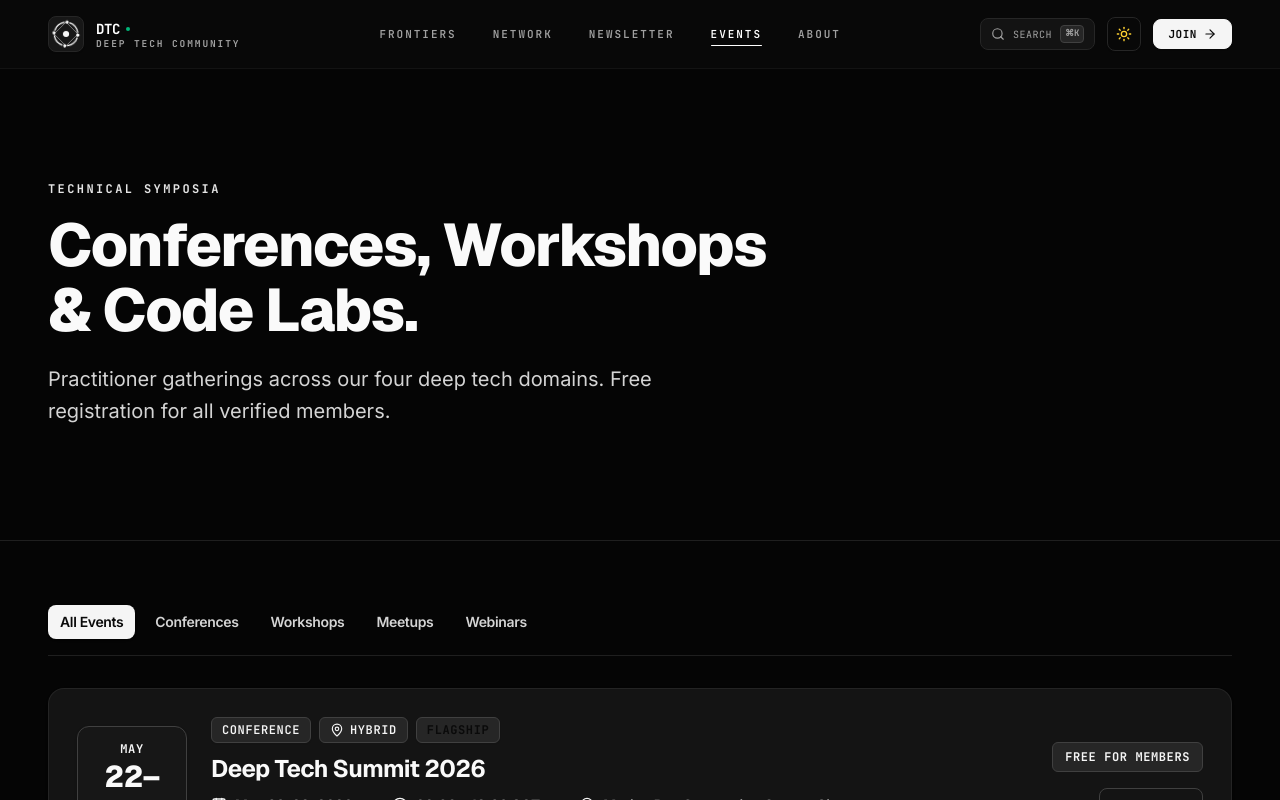
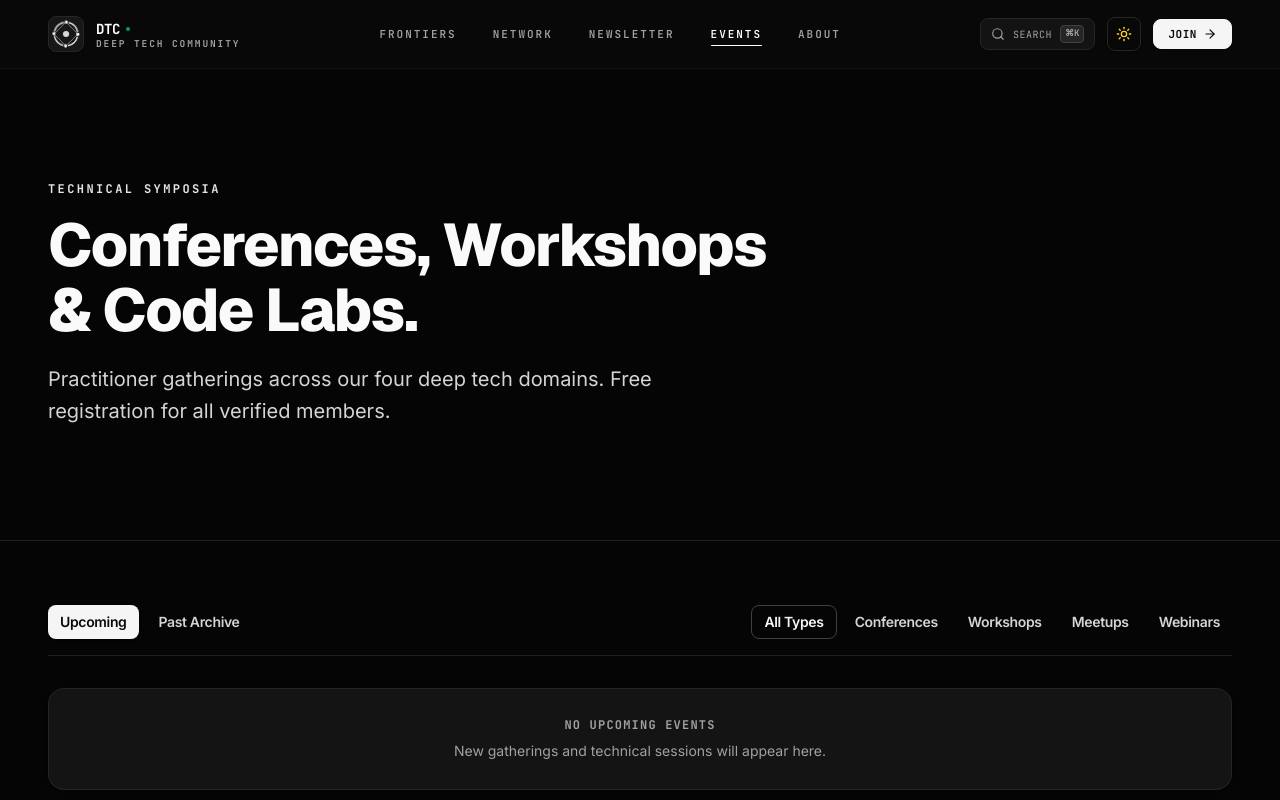
Before and after one commit to Shivammishra0001/deep-tech-community, a Next.js app: page /events in a window 1280 px wide. Shown: the top 800 px of the page. Built offline with nearby package versions, Linux system fonts and the light colour scheme.

Commit message:
fix(content): execute PROMPT 05 content & data integrity cleanup across active taxonomy, stats, events, and pages

```diff
--- a/src/app/about/page.tsx
+++ b/src/app/about/page.tsx
@@ -25,7 +25,7 @@ export default function AboutPage() {
                 A Community, Not a Social Feed.
               </h1>
               <p className="mt-5 max-w-xl text-[16px] leading-relaxed text-neutral-600 dark:text-neutral-400">
-                Deep Tech Community began in 2023 as a fourteen-person meetup in Bengaluru. It is now a 12,400-member enterprise network across 38 countries — member-run, free to join, and strictly focused on scientific and engineering rigor.
+                Deep Tech Community began in 2023 as a fourteen-person meetup in Bengaluru. It is now a practitioner-led network across regional hubs — member-run, free to join, and strictly focused on scientific and engineering rigor.
               </p>
             </div>
             <div className="relative overflow-hidden rounded-lg border border-neutral-300 dark:border-neutral-700">
@@ -100,7 +100,7 @@ export default function AboutPage() {
               text: "Chapters run in-person, in local time, with local organisers — connected to a worldwide network.",
               icon: Radio,
               animClass: "animate-icon-space",
-              badge: "38 CHAPTERS WORLDWIDE",
+              badge: "REGIONAL CHAPTERS",
             },
           ].map((p) => {
             const Icon = p.icon;
@@ -138,7 +138,7 @@ export default function AboutPage() {
           <SectionHeading
             eyebrow="Leadership & Operations"
             title="Core Team & Track Leads"
-            description="Supported by over 140 volunteer chapter organizers, lab leads, and peer reviewers worldwide."
+            description="Supported by volunteer chapter organizers, lab leads, and peer reviewers across our regional hubs."
           />
           <div className="grid gap-4 sm:grid-cols-2 lg:grid-cols-3">
             {TEAM.map((t) => (
--- a/src/app/chapters/page.tsx
+++ b/src/app/chapters/page.tsx
@@ -78,7 +78,7 @@ export function RegionalMapSchematic() {
               INDIA [IN]
             </text>
             <text x="14" y="2" className="fill-neutral-500 font-mono text-[9px]">
-              4,200 Members
+              Active Chapter Node
             </text>
           </g>
 
@@ -91,7 +91,7 @@ export function RegionalMapSchematic() {
               MALAYSIA [MY]
             </text>
             <text x="12" y="4" className="fill-neutral-500 font-mono text-[9px]">
-              1,100 Members
+              Active Chapter Node
             </text>
           </g>
 
@@ -104,7 +104,7 @@ export function RegionalMapSchematic() {
               SINGAPORE [SG]
             </text>
             <text x="12" y="26" className="fill-neutral-500 font-mono text-[9px]">
-              1,800 Members
+              APAC Regional Hub
             </text>
           </g>
         </svg>
@@ -145,7 +145,7 @@ export default function ChaptersPage() {
                 <div className="mt-5 space-y-2 border-t border-neutral-100 pt-4 font-sans text-xs sm:text-sm font-medium text-neutral-700 dark:border-neutral-800 dark:text-neutral-300">
                   <p className="flex items-center gap-2">
                     <Users className="size-4 text-neutral-900 dark:text-neutral-100" aria-hidden />
-                    {c.members.toLocaleString()} Members · Est. {c.founded}
+                    Regional Chapter · Est. {c.founded}
                   </p>
                   <p className="flex items-center gap-2 truncate">
                     <Calendar className="size-4 text-neutral-900 dark:text-neutral-100" aria-hidden />
--- a/src/app/community/page.tsx
+++ b/src/app/community/page.tsx
@@ -177,7 +177,7 @@ function Composer({ onPublished }: { onPublished: (p: Post) => void }) {
               <option value="ai">Artificial Intelligence</option>
               <option value="quantum">Quantum Computing</option>
               <option value="cybersecurity">Cybersecurity</option>
-              <option value="space">Space Technology</option>
+              <option value="governance">AI Governance</option>
             </Select>
           </div>
         </div>
@@ -470,7 +470,7 @@ export default function CommunityPage() {
                 { v: "ai", l: "AI" },
                 { v: "quantum", l: "QUANTUM" },
                 { v: "cybersecurity", l: "CYBER" },
-                { v: "space", l: "SPACE" },
+                { v: "governance", l: "GOVERNANCE" },
               ].map((d) => (
                 <Button
                   key={d.v}
--- a/src/app/events/page.tsx
+++ b/src/app/events/page.tsx
@@ -4,10 +4,10 @@ import { useState } from "react";
 import Link from "next/link";
 import { ArrowRight, MapPin, Radio, Calendar, Clock } from "lucide-react";
 import { Container, PageHero, DomainBadge, Button, Card, Badge } from "@/components/ui";
-import { EVENTS, type EventType } from "@/data/events";
+import { EVENTS, isUpcomingEvent, type EventType } from "@/data/events";
 
 const FILTERS: { label: string; value: EventType | "all" }[] = [
-  { label: "All Events", value: "all" },
+  { label: "All Types", value: "all" },
   { label: "Conferences", value: "Conference" },
   { label: "Workshops", value: "Workshop" },
   { label: "Meetups", value: "Meetup" },
@@ -15,8 +15,14 @@ const FILTERS: { label: string; value: EventType | "all" }[] = [
 ];
 
 export default function EventsPage() {
+  const [timeTab, setTimeTab] = useState<"upcoming" | "past">("upcoming");
   const [filter, setFilter] = useState<EventType | "all">("all");
-  const filtered = filter === "all" ? EVENTS : EVENTS.filter((e) => e.type === filter);
+
+  const timeFiltered = EVENTS.filter((e) =>
+    timeTab === "upcoming" ? isUpcomingEvent(e.date) : !isUpcomingEvent(e.date)
+  );
+
+  const filtered = filter === "all" ? timeFiltered : timeFiltered.filter((e) => e.type === filter);
 
   return (
     <>
@@ -26,21 +32,51 @@ export default function EventsPage() {
         description="Practitioner gatherings across our four deep tech domains. Free registration for all verified members."
       />
       <Container className="py-16">
-        <div role="group" aria-label="Filter by event type" className="flex flex-wrap gap-2 border-b border-neutral-200/80 pb-4 dark:border-neutral-800/80">
-          {FILTERS.map((f) => (
+        <div className="flex flex-wrap items-center justify-between gap-4 border-b border-neutral-200/80 pb-4 dark:border-neutral-800/80">
+          <div className="flex gap-2">
             <Button
-              key={f.value}
-              onClick={() => setFilter(f.value)}
-              variant={filter === f.value ? "primary" : "ghost"}
+              onClick={() => setTimeTab("upcoming")}
+              variant={timeTab === "upcoming" ? "primary" : "ghost"}
               size="sm"
             >
-              {f.label}
+              Upcoming
             </Button>
-          ))}
+            <Button
+              onClick={() => setTimeTab("past")}
+              variant={timeTab === "past" ? "primary" : "ghost"}
+              size="sm"
+            >
+              Past Archive
+            </Button>
+          </div>
+
+          <div role="group" aria-label="Filter by event type" className="flex flex-wrap gap-1.5">
+            {FILTERS.map((f) => (
+              <Button
+                key={f.value}
+                onClick={() => setFilter(f.value)}
+                variant={filter === f.value ? "outline" : "ghost"}
+                size="sm"
+                className="font-mono text-xs"
+              >
+                {f.label}
+              </Button>
+            ))}
+          </div>
         </div>
 
         <div className="mt-8 space-y-5">
-          {filtered.map((e) => (
+          {filtered.length === 0 ? (
+            <Card className="text-center py-16">
+              <p className="font-mono text-xs font-bold uppercase tracking-widest text-neutral-500 dark:text-neutral-400">
+                NO UPCOMING EVENTS
+              </p>
+              <p className="mt-2 text-sm text-neutral-600 dark:text-neutral-400">
+                New gatherings and technical sessions will appear here.
+              </p>
+            </Card>
+          ) : (
+            filtered.map((e) => (
             <Card key={e.slug} hover className="group p-6">
               <Link href={`/events/${e.slug}`} className="grid gap-6 sm:grid-cols-[110px_1fr_auto] sm:items-center">
                 {/* Date block */}
@@ -108,7 +144,8 @@ export default function EventsPage() {
                 </div>
               </Link>
             </Card>
-          ))}
+          ))
+        )}
         </div>
       </Container>
     </>
--- a/src/app/join/page.tsx
+++ b/src/app/join/page.tsx
@@ -12,7 +12,7 @@ const ROLES = [
   "AI / Machine Learning Researcher",
   "Quantum Computing Specialist",
   "Cybersecurity Practitioner",
-  "Space Systems Engineer",
+  "AI Governance Specialist",
   "Founder / Enterprise Executive",
   "Educator / Technical Lead",
   "Deep Tech Enthusiast",
@@ -102,7 +102,7 @@ export default function JoinPage() {
         <div className="animate-rise">
           <Eyebrow>Society Membership</Eyebrow>
           <h1 className="mt-4 font-display text-4xl font-semibold leading-[1.08] tracking-tight text-neutral-900 dark:text-neutral-50 sm:text-5xl">
-            Join 12,400+ Practitioners in Deep Tech.
+            Join Verified Practitioners in Deep Tech.
           </h1>
           <p className="mt-5 max-w-xl text-sm leading-relaxed text-neutral-600 dark:text-neutral-400">
             Membership is open to students, developers, researchers, founders, educators, and technology leaders. Zero noise, high technical signal.
--- a/src/app/login/page.tsx
+++ b/src/app/login/page.tsx
@@ -291,7 +291,7 @@ export default function LoginPage() {
                 Where Frontier Builders Engineer the Future.
               </h2>
               <p className="mt-3 font-sans text-sm leading-relaxed text-neutral-400 font-normal">
-                Member-governed access to technical roadmaps, paper breakdowns, and regional symposia across AI, Quantum, Cybersecurity, and Space Tech.
+                Member-governed access to technical roadmaps, paper breakdowns, and regional symposia across AI, Quantum, Cybersecurity, and AI Governance.
               </p>
             </div>
 
--- a/src/app/page.tsx
+++ b/src/app/page.tsx
@@ -8,14 +8,14 @@ import { Reveal, CountUp } from "@/components/reveal";
 import { DOMAIN_LIST, STATS, CHAPTERS } from "@/data/core";
 import { TECH_PAGES } from "@/data/technologies";
 import { ARTICLES } from "@/data/news";
-import { EVENTS } from "@/data/events";
+import { EVENTS, isUpcomingEvent } from "@/data/events";
 import { SafeImage } from "@/components/safe-image";
 import type { DomainSlug } from "@/data/core";
 
 export default function HomePage() {
   const featuredArticle = ARTICLES.find((a) => a.featured) ?? ARTICLES[0];
   const latestArticles = ARTICLES.filter((a) => a.slug !== featuredArticle.slug).slice(0, 3);
-  const upcomingEvents = EVENTS.slice(0, 3);
+  const upcomingEvents = EVENTS.filter((e) => isUpcomingEvent(e.date));
 
   const FEATURED_POSTS = [
     {
@@ -57,9 +57,9 @@ export default function HomePage() {
         <Container>
           <Reveal>
             <SectionHeading
-              eyebrow="02 — Technical Briefings"
-              title="Practitioner Analysis & Research"
-              description="Rigorous technical reporting and paper breakdowns authored by scientists and systems engineers."
+              eyebrow="04 / NEWSLETTER"
+              title="THE FRONTIER BRIEF"
+              description="Research, technical perspectives and important developments across frontier technology."
               action={{ label: "All Briefings", href: "/news" }}
             />
           </Reveal>
@@ -154,6 +154,7 @@ export default function HomePage() {
             />
           </Reveal>
 
+          {upcomingEvents.length > 0 ? (
             <div className="grid gap-6 md:grid-cols-3">
               {upcomingEvents.map((e, i) => (
                 <Reveal key={e.slug} delay={i * 100}>
@@ -193,6 +194,16 @@ export default function HomePage() {
                 </Reveal>
               ))}
             </div>
+          ) : (
+            <div className="rounded-2xl border border-neutral-300/80 dark:border-neutral-800/80 bg-white/50 dark:bg-neutral-950/50 p-12 text-center backdrop-blur-md">
+              <p className="font-mono text-xs font-bold uppercase tracking-widest text-neutral-500 dark:text-neutral-400">
+                NO UPCOMING EVENTS
+              </p>
+              <p className="mt-2 text-sm text-neutral-600 dark:text-neutral-400">
+                New gatherings and technical sessions will appear here.
+              </p>
+            </div>
+          )}
         </Container>
       </section>
 
@@ -266,7 +277,7 @@ export default function HomePage() {
                           {c.country} <span className="font-mono text-xs font-semibold text-neutral-500">[{c.code}]</span>
                         </h3>
                       </div>
-                      <Badge className="font-sans text-xs font-semibold">{c.members.toLocaleString()} Members</Badge>
+                      <Badge className="font-sans text-xs font-semibold">Regional Hub</Badge>
                     </div>
                     <p className="mt-2 font-sans text-xs sm:text-sm font-semibold text-neutral-700 dark:text-neutral-300">{c.city}</p>
                     <p className="mt-3 font-sans text-sm sm:text-base leading-relaxed text-neutral-700 dark:text-neutral-300 font-normal">{c.blurb}</p>
@@ -291,7 +302,7 @@ export default function HomePage() {
             <div className="relative overflow-hidden rounded-2xl border border-neutral-800 bg-neutral-950 p-10 text-center text-neutral-50 shadow-2xl sm:p-16">
               <Eyebrow className="text-neutral-300">Apply for Access</Eyebrow>
               <h2 className="mt-4 font-display text-3xl font-extrabold tracking-tight sm:text-4xl lg:text-5xl text-neutral-50">
-                Join 12,400+ Deep Tech Builders Worldwide
+                Join Frontier Builders Worldwide
               </h2>
               <p className="mx-auto mt-4 max-w-xl font-sans text-base sm:text-lg leading-relaxed text-neutral-300 font-normal">
                 Free membership for students, engineers, researchers, founders, and educators. Direct access to technical roadmaps, regional symposia, and active project channels.
@@ -316,7 +327,7 @@ export default function HomePage() {
               {/* Animated Live Member Counter */}
               <div className="mt-6 flex items-center justify-center gap-2 font-sans text-xs font-semibold text-neutral-400">
                 <span className="size-2 rounded-full bg-neutral-400 dark:bg-neutral-500 animate-pulse" aria-hidden />
-                12,400+ verified members across 38 countries
+                Practitioner-led global deep tech network
               </div>
             </div>
           </Reveal>
--- a/src/data/events.ts
+++ b/src/data/events.ts
@@ -19,6 +19,15 @@ export type TechEvent = {
   faqs: { q: string; a: string }[];
   featured?: boolean;
 };
+
+export function isUpcomingEvent(dateStr: string): boolean {
+  // Current system date: Sept 2026. Events with dates like "Mar 14, 2026", "May 22–23, 2026" have passed.
+  const now = new Date("2026-09-09T00:00:00Z");
+  const cleaned = dateStr.replace(/(\w+)\s+\d+–(\d+),\s+(\d+)/, "$1 $2, $3");
+  const parsed = Date.parse(cleaned);
+  if (isNaN(parsed)) return false;
+  return new Date(parsed) >= now;
+}
 
 export const EVENTS: TechEvent[] = [
   {
--- a/src/data/technologies.ts
+++ b/src/data/technologies.ts
@@ -72,7 +72,7 @@ export const TECH_PAGES: Record<DomainSlug, TechPage> = {
       { title: "Papers With Code", org: "Community", kind: "Index" },
     ],
     facts: [
-      { value: "4,800+", label: "AI track members" },
+      { value: "FOCUS", label: "Foundation models & reasoning" },
       { value: "32", label: "Tutorials & workshops" },
       { value: "120+", label: "Papers discussed" },
     ],
@@ -136,7 +136,7 @@ export const TECH_PAGES: Record<DomainSlug, TechPage> = {
       { title: "arXiv quant-ph daily digest", org: "Community", kind: "Index" },
     ],
     facts: [
-      { value: "2,100+", label: "Quantum track members" },
+      { value: "RESEARCH", label: "Qubits & error correction" },
       { value: "18", label: "Reading group sessions / yr" },
       { value: "6", label: "Hardware platforms studied" },
     ],
@@ -200,7 +200,7 @@ export const TECH_PAGES: Record<DomainSlug, TechPage> = {
       { title: "MITRE ATT&CK", org: "MITRE", kind: "Framework" },
     ],
     facts: [
-      { value: "3,600+", label: "Security members" },
+      { value: "PRACTICE", label: "Offense & defense labs" },
       { value: "24", label: "Labs & CTFs per year" },
       { value: "100%", label: "Ethics-code signers" },
     ],
@@ -264,7 +264,7 @@ export const TECH_PAGES: Record<DomainSlug, TechPage> = {
       { title: "ISO/IEC 42001 AI Management Standard", org: "ISO", kind: "Standard" },
     ],
     facts: [
-      { value: "2,400+", label: "Governance track members" },
+      { value: "ALIGNED", label: "Safety & policy frameworks" },
       { value: "14", label: "Policy whitepapers published" },
       { value: "100%", label: "Responsible AI practitioners" },
     ],
--- a/src/lib/news-fetcher.ts
+++ b/src/lib/news-fetcher.ts
@@ -69,10 +69,9 @@ const CATEGORY_IMAGE_POOLS: Record<string, Array<{ url: string; source: string;
     { url: "https://images.unsplash.com/photo-1563986768609-322da13575f3?q=80&w=1200&auto=format&fit=crop", source: "Unsplash (Jason Dent)", license: "Unsplash License" },
     { url: "https://images.unsplash.com/photo-1510511459019-5dda7724fd87?q=80&w=1200&auto=format&fit=crop", source: "Unsplash (NVIDIA)", license: "Unsplash License" },
   ],
-  "Space Technology": [
-    { url: "https://images.unsplash.com/photo-1451187580459-43490279c0fa?q=80&w=1200&auto=format&fit=crop", source: "Unsplash / NASA Goddard", license: "Public Domain / Unsplash License" },
-    { url: "https://images.unsplash.com/photo-1517976487492-5750f3195933?q=80&w=1200&auto=format&fit=crop", source: "Unsplash (SpaceX)", license: "Unsplash License" },
-    { url: "https://images.unsplash.com/photo-1446776811953-b23d57bd21aa?q=80&w=1200&auto=format&fit=crop", source: "Unsplash (NASA)", license: "Public Domain" },
+  "AI Governance": [
+    { url: "https://images.unsplash.com/photo-1451187580459-43490279c0fa?q=80&w=1200&auto=format&fit=crop", source: "Unsplash", license: "Unsplash License" },
+    { url: "https://images.unsplash.com/photo-1507679799987-c73779587ccf?q=80&w=1200&auto=format&fit=crop", source: "Unsplash", license: "Unsplash License" },
   ],
   "Cloud / Infrastructure": [
     { url: "https://images.unsplash.com/photo-1544197150-b99a580bb7a8?q=80&w=1200&auto=format&fit=crop", source: "Unsplash (Israel Palacio)", license: "Unsplash License" },
@@ -110,8 +109,8 @@ function categorizeText(title: string, content: string, defaultCat: string): str
   if (combined.includes("quantum") || combined.includes("qubit") || combined.includes("photonics")) {
     return "Quantum Computing";
   }
-  if (combined.includes("space") || combined.includes("nasa") || combined.includes("satellite") || combined.includes("orbit") || combined.includes("lunar")) {
-    return "Space Technology";
+  if (combined.includes("governance") || combined.includes("policy") || combined.includes("alignment") || combined.includes("safety") || combined.includes("audit")) {
+    return "AI Governance";
   }
   if (combined.includes("cyber") || combined.includes("security") || combined.includes("vulnerability") || combined.includes("malware") || combined.includes("zero trust")) {
     return "Cybersecurity";
```
Also changed, not shown: src/app/layout.tsx (+8 -8 lines), src/data/core.ts (+14 -14 lines). Lines whose indentation alone changed are shown as unchanged.
